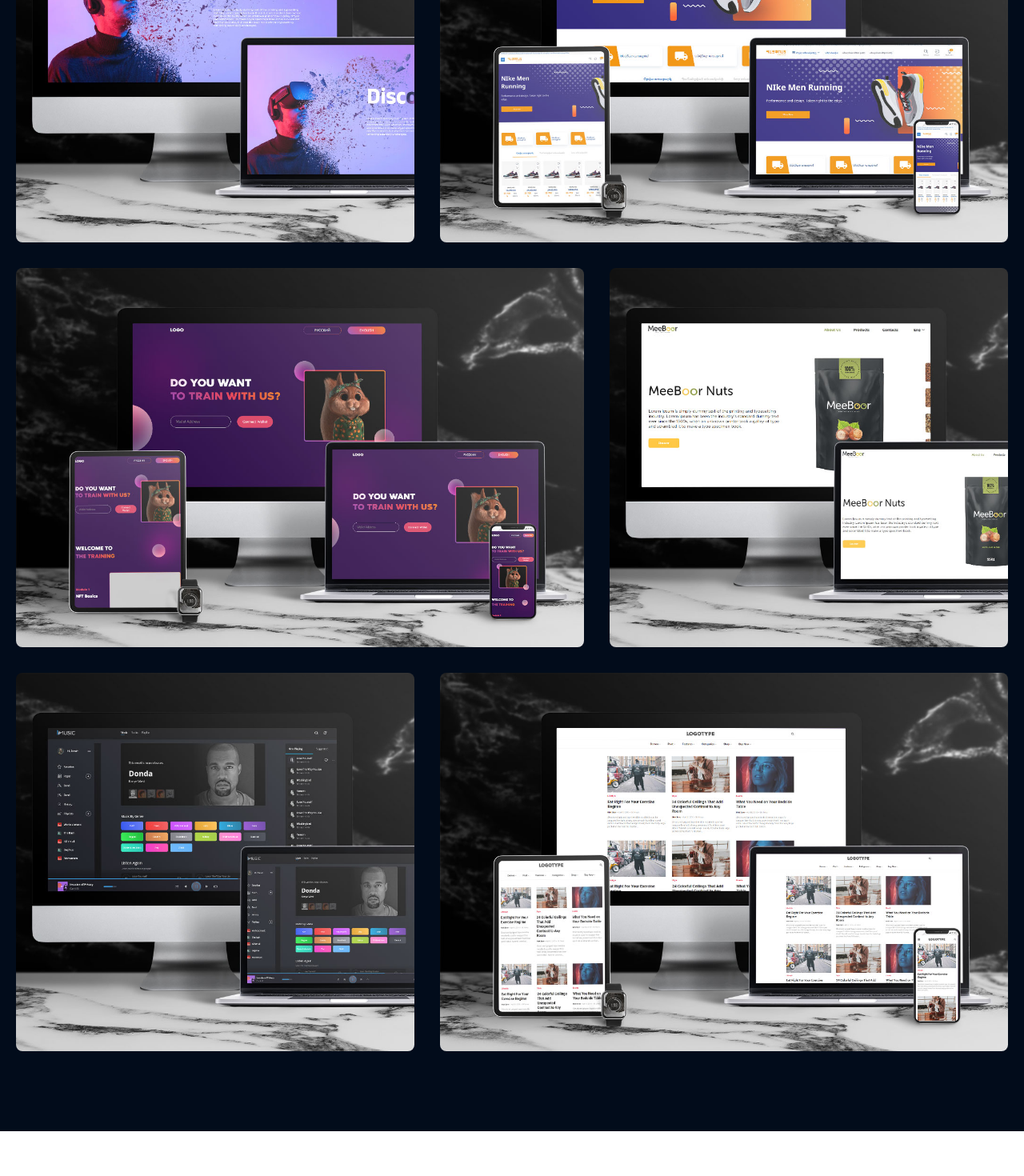
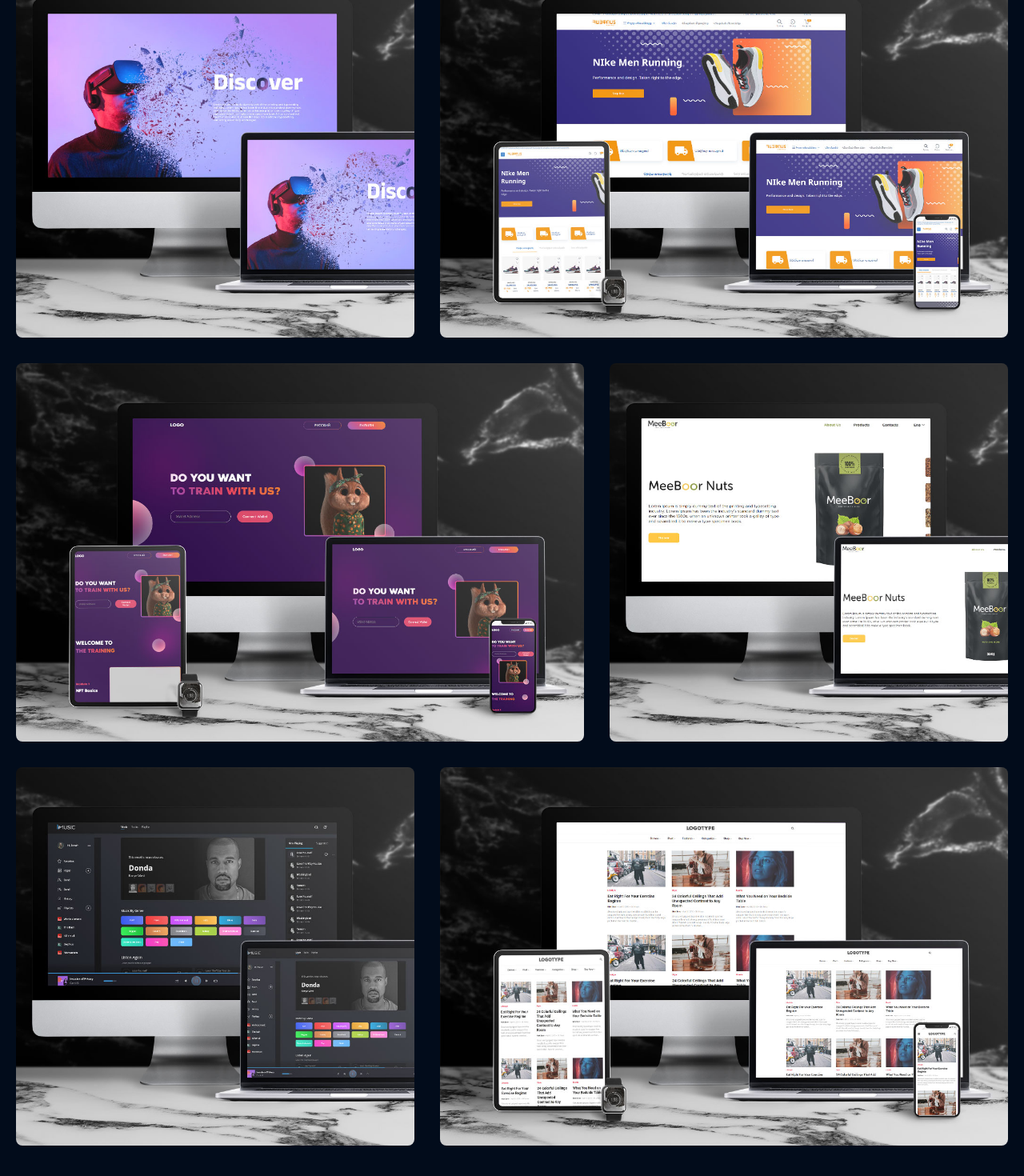
Before and after one commit to sursimonyan/sursimonyan.github.io, a React (Create React App) app: page / in a window 1280 px wide. Shown: the part 3062-4532 px from the top of the page at 80% size. Before the commit the page ends 4476 px from the top, so only its background shows below. Built offline with nearby package versions, Linux system fonts and the light colour scheme.

Commit message:
changes github links

```diff
--- a/src/components/Works/Works.js
+++ b/src/components/Works/Works.js
@@ -28,7 +28,7 @@ export const Works = forwardRef((props, worksRef) => {
           <div className={styles.works__item_info}>
             <h4 className={styles.works__item_title}>Portfolio (React)</h4>
             <a
-              href="https://github.com/Suren1990/React-portfolio"
+              href="https://github.com/sursimonyan/React-portfolio"
               className={styles.works__item_links}
               rel="noreferrer"
             >
@@ -48,14 +48,11 @@ export const Works = forwardRef((props, worksRef) => {
           <div className={styles.works__item_info}>
             <h4 className={styles.works__item_title}>Tour (React)</h4>
             <a
-              href="https://github.com/Suren1990/React-Tur-UI"
+              href="https://github.com/sursimonyan/React-Tur-UI"
               className={styles.works__item_links}
               rel="noreferrer"
             >
               View on github
-            </a>
-            <a href="https://tour.suren-simonyan.info/" target="_blank" className={styles.works__item_links} rel="noreferrer">
-              View project
             </a>
           </div>
           <img
@@ -68,14 +65,11 @@ export const Works = forwardRef((props, worksRef) => {
           <div className={styles.works__item_info}>
             <h4 className={styles.works__item_title}>Discover (React)</h4>
             <a
-              href="https://github.com/Suren1990/React-Discover-UI"
+              href="https://github.com/sursimonyan/React-Discover-UI"
               className={styles.works__item_links}
               rel="noreferrer"
             >
               View on github
-            </a>
-            <a href="https://discover.suren-simonyan.info/" target="_blank" className={styles.works__item_links} rel="noreferrer">
-              View project
             </a>
           </div>
           <img
@@ -88,14 +82,11 @@ export const Works = forwardRef((props, worksRef) => {
           <div className={styles.works__item_info}>
             <h4 className={styles.works__item_title}>Haypost (Nextjs)</h4>
             <a
-              href="https://github.com/Suren1990/NEXT-JS-Postcard-UI"
+              href="https://github.com/sursimonyan/NEXT-JS-Postcard-UI"
               className={styles.works__item_links}
               rel="noreferrer"
             >
               View on github
-            </a>
-            <a href="https://postcard.suren-simonyan.info/" target="_blank" className={styles.works__item_links} rel="noreferrer">
-              View project
             </a>
           </div>
           <img
@@ -108,14 +99,11 @@ export const Works = forwardRef((props, worksRef) => {
           <div className={styles.works__item_info}>
             <h4 className={styles.works__item_title}>Simple project (React)</h4>
             <a
-              href="https://github.com/Suren1990/squirrels"
+              href="https://github.com/sursimonyan/squirrels"
               className={styles.works__item_links}
               rel="noreferrer"
             >
               View on github
-            </a>
-            <a href="http://squirrelsnft.suren-simonyan.info/" target="_blank" className={styles.works__item_links} rel="noreferrer">
-              View project
             </a>
           </div>
           <img
@@ -128,14 +116,11 @@ export const Works = forwardRef((props, worksRef) => {
           <div className={styles.works__item_info}>
             <h4 className={styles.works__item_title}>Meebur (HTML/CSS/JS)</h4>
             <a
-              href="https://github.com/Suren1990/HTML-CSS-Meebur-UI"
+              href="https://github.com/sursimonyan/HTML-CSS-Meebur-UI"
               className={styles.works__item_links}
               rel="noreferrer"
             >
               View on github
-            </a>
-            <a href="https://meebur.suren-simonyan.info/" target="_blank" className={styles.works__item_links} rel="noreferrer">
-              View project
             </a>
           </div>
           <img
@@ -148,14 +133,11 @@ export const Works = forwardRef((props, worksRef) => {
           <div className={styles.works__item_info}>
             <h4 className={styles.works__item_title}>Imusic (React)</h4>
             <a
-              href="https://github.com/Suren1990/imusic"
+              href="https://github.com/sursimonyan/imusic"
               className={styles.works__item_links}
               rel="noreferrer"
             >
               View on github
-            </a>
-            <a href="https://imusic.suren-simonyan.info/" target="_blank" className={styles.works__item_links} rel="noreferrer">
-              View project
             </a>
           </div>
           <img
@@ -168,14 +150,11 @@ export const Works = forwardRef((props, worksRef) => {
           <div className={styles.works__item_info}>
             <h4 className={styles.works__item_title}>Logotype (React)</h4>
             <a
-              href="https://github.com/Suren1990/Logotype"
+              href="https://github.com/sursimonyan/Logotype"
               className={styles.works__item_links}
               rel="noreferrer"
             >
               View on github
-            </a>
-            <a href="https://logotype.suren-simonyan.info/" target="_blank" className={styles.works__item_links} rel="noreferrer">
-              View project
             </a>
           </div>
           <img
```
Also changed, not shown: src/assets/icons/pinia.svg (renamed from src/assets/images/pinia.svg), src/assets/icons/vue.svg (renamed from src/assets/images/vue.svg).
